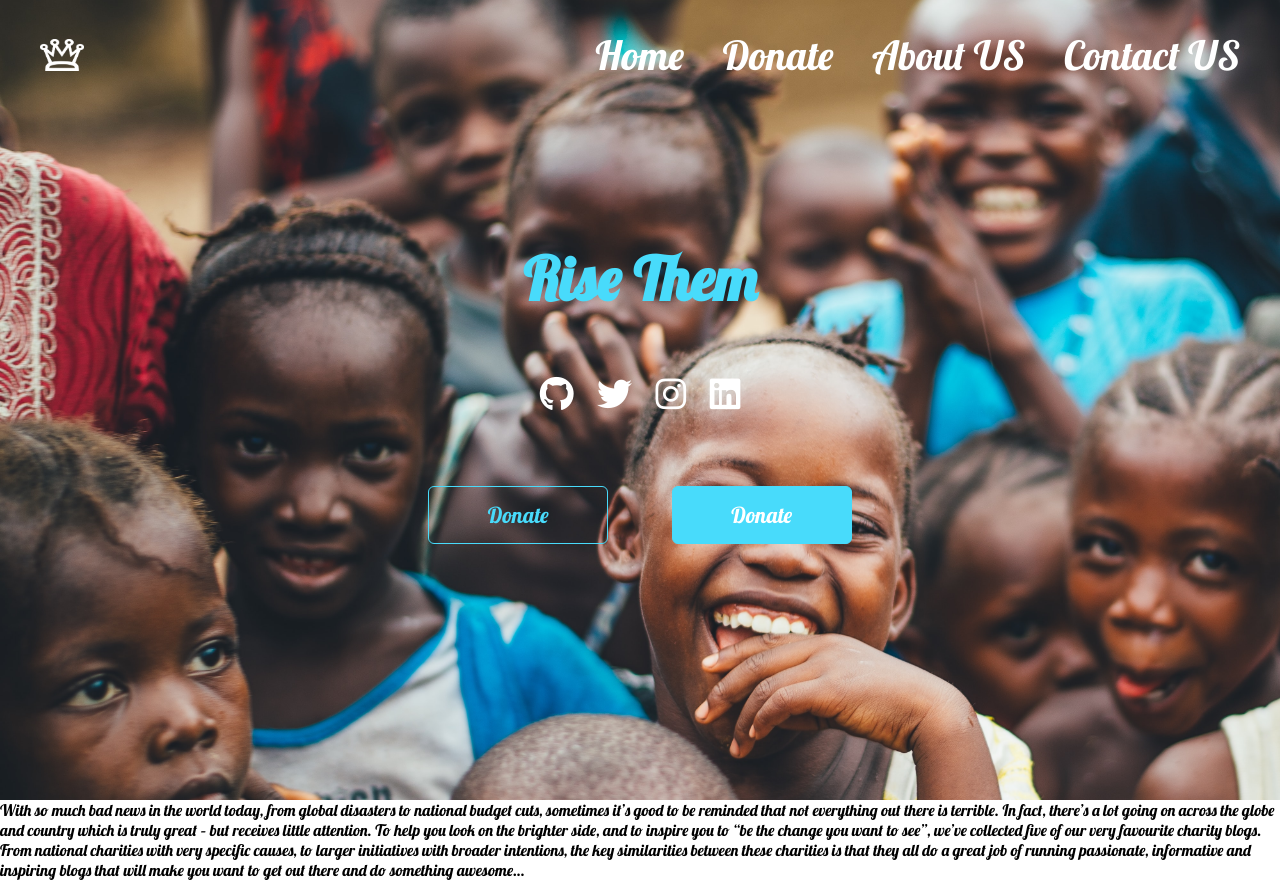
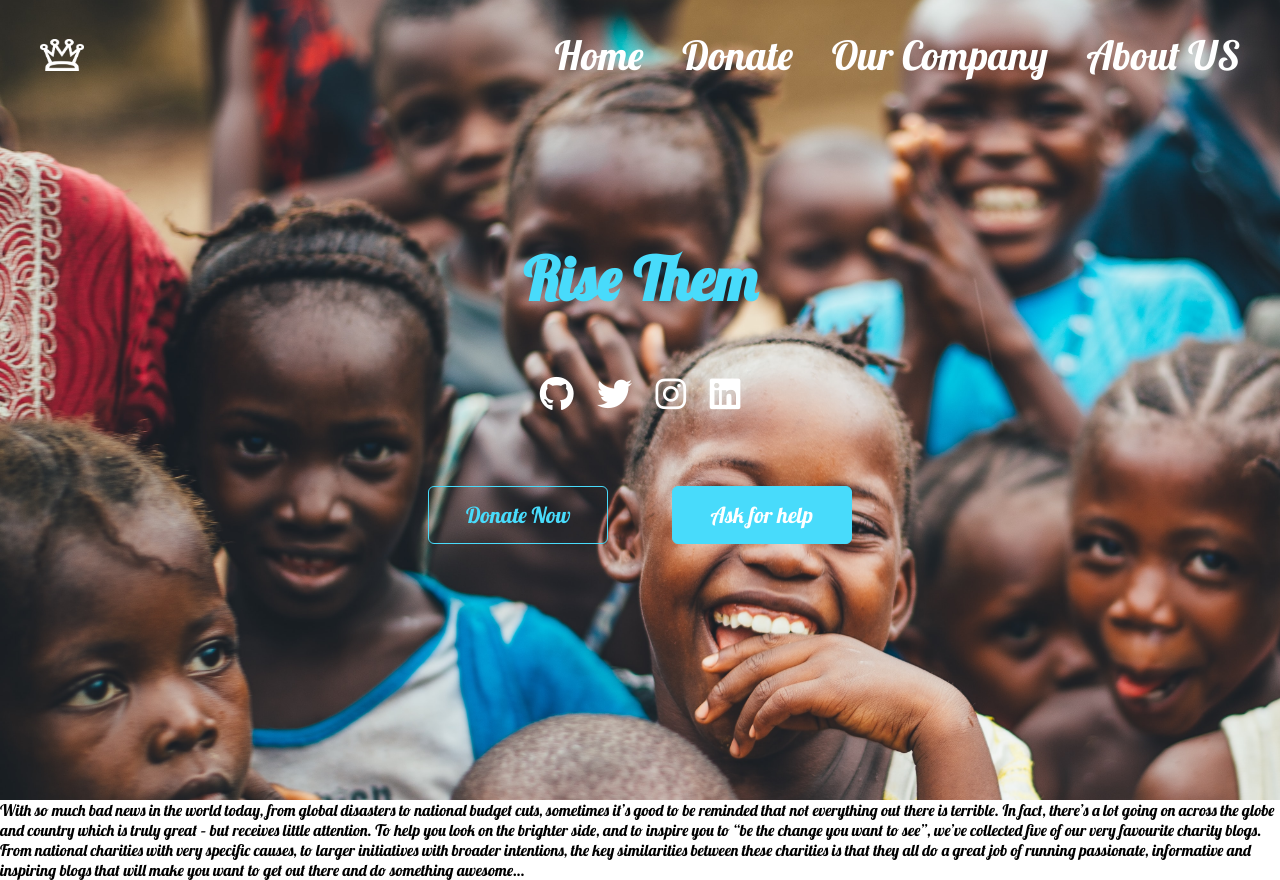
Before and after one commit to Neeraj67000/Paymentgateway, a plain HTML site: page index.html in a window 1280 px wide. Drawn offline with nearby package versions, Linux system fonts and the light colour scheme.

Commit message:
updated about section

```diff
--- a/index.html
+++ b/index.html
@@ -30,9 +30,9 @@
             </button>
             <div class="navbar-menu ">
                 <a href="#">Home </a>
-                <a href="#">Donate </a>
-                <a href="#">About US </a>
-                <a href="#">Contact US </a>
+                <a href="https://rzp.io/l/O4z30ORMF">Donate </a>
+                <a href="https://www.thesparksfoundationsingapore.org/" target="blank">Our Company </a>
+                <a href="/About.html">About US </a>
             </div>
         </div>
     </nav>
@@ -53,8 +53,8 @@
                         id="linkedin"></a>
                 </div>
                 <div class="buttons">
-                    <a href="#">Donate</a>
-                    <a href="#">Donate</a>
+                   <a href="https://rzp.io/l/O4z30ORMF">Donate Now</a>
+                    <a href="#">Ask for help</a>
                 </div>
             </div>
         </div>
```
